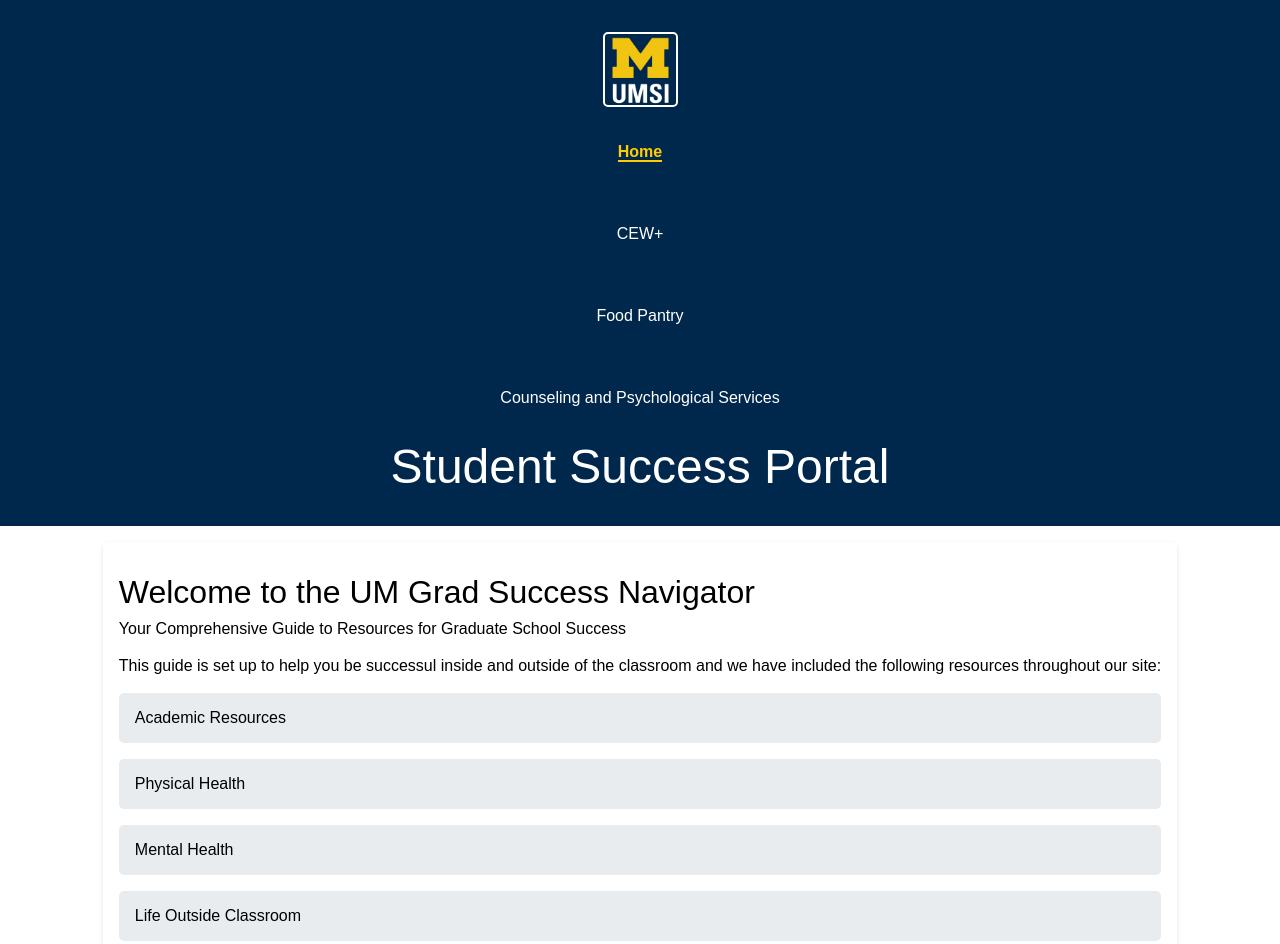
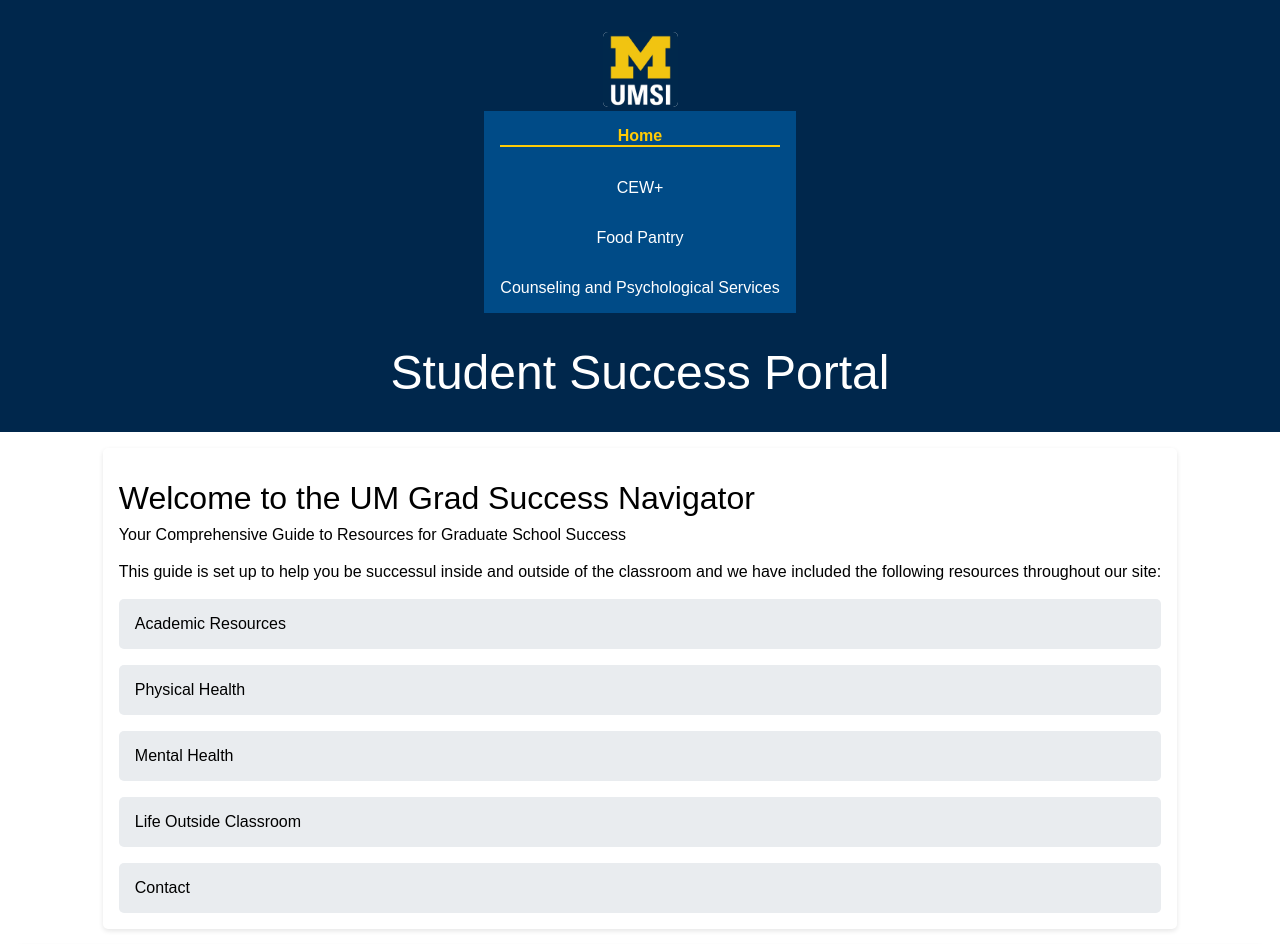
Before and after one commit to saralili5/client_project_html_f24, a plain HTML site: page index.html in a window 1280 px wide. Shown: the top 944 px of the page. Drawn offline with Linux system fonts and the light colour scheme.

Commit message:
Add files via upload

```diff
--- a/css/style.css
+++ b/css/style.css
@@ -5,7 +5,6 @@
 }
 
 header {
-    min-height: 40vh;
     place-items: center;
     padding: 2rem;
     text-align: center;
@@ -17,9 +16,10 @@
 }
 
 nav ul li {
-    /* display: inline-block; */
-    margin: 0 15px;
-    padding: 2rem;
+    display: flex;
+    flex-direction: column;
+    padding: 1rem;
+    background-color: #004b87;
 }
 
 nav a {
@@ -66,13 +66,11 @@
 }
 
 h1 {
-    /* padding: 1rem; */
+    padding: 2rem 0rem 0rem 0rem;
     font-size: 3rem;
     font-family: Arial, sans-serif;
     text-align: center;
     color: #ffffff;
-    /* margin-top: 1rem;
-    margin-bottom: 0.5rem; */
 }
 
 h2,h3 {
@@ -96,7 +94,7 @@
 
 #logo {
     background-color: #ffffff;
-    border: solid 2px #ffffff;
+    border: none;
     width: 75px;
     height: auto;
 }
```
Also changed, not shown: images/Wolverine.jpeg (added).
